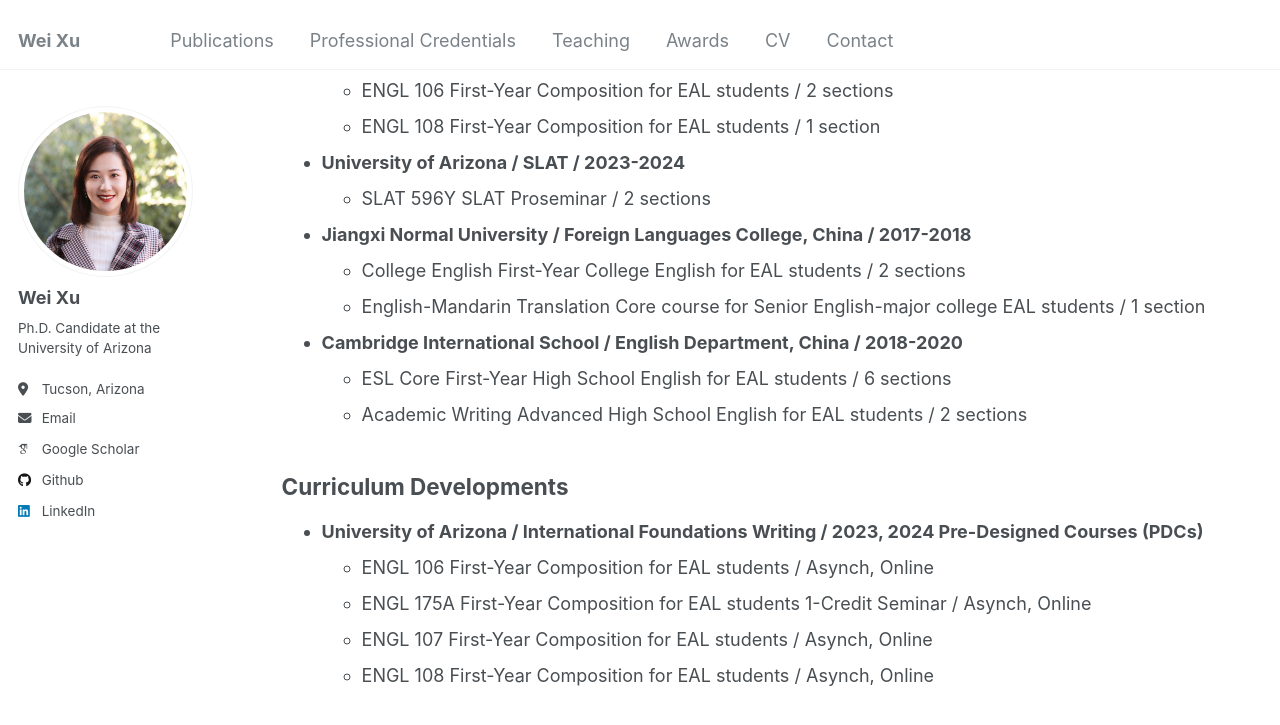
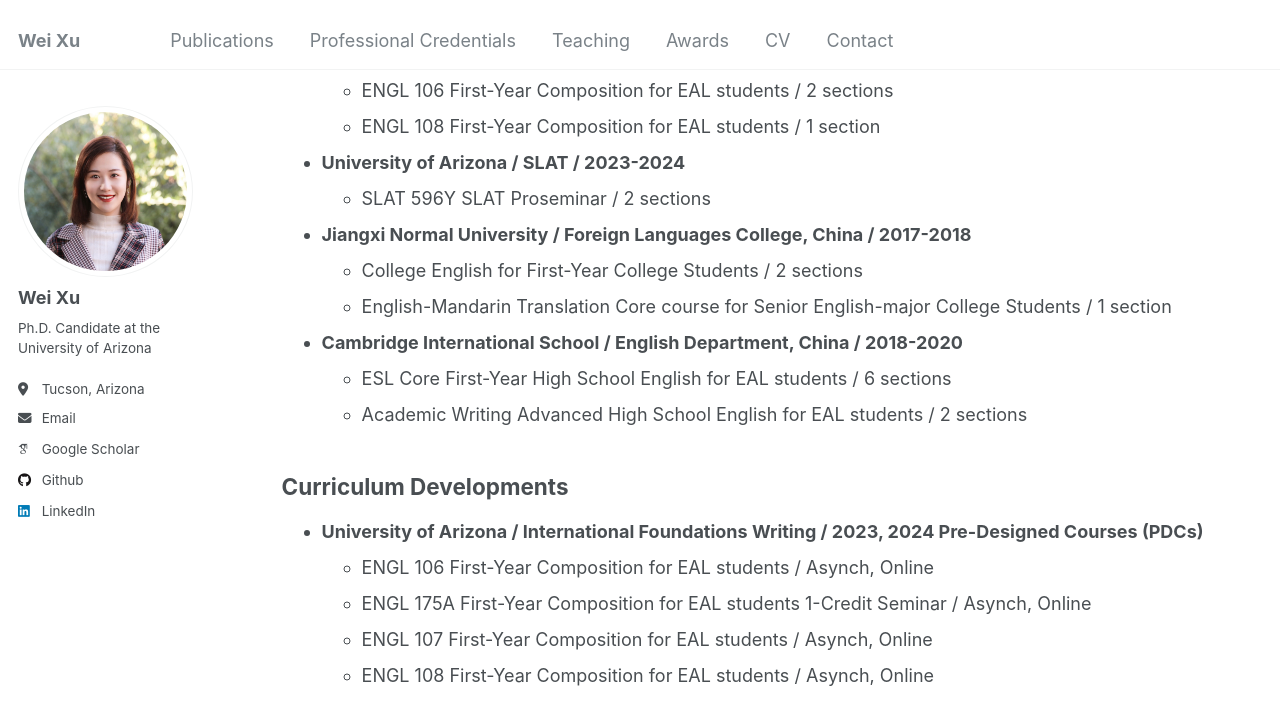
Before and after one commit to weixu-vivian/weixu-vivian.github.io, a Jekyll site: the page built from _pages/teaching.md, in a window 1280 px wide and 900 px high, scrolled down 327 px. Shown: the top 725 px of the window. Built offline with Jekyll 4.4.1, drawn with Linux system fonts in a browser that asks for light colours; some web fonts are replaced.

Commit message:
teaching.md

```diff
--- a/_pages/teaching.md
+++ b/_pages/teaching.md
@@ -20,8 +20,8 @@ author_profile: true
   * SLAT 596Y SLAT Proseminar / 2 sections
 
 * **Jiangxi Normal University / Foreign Languages College, China / 2017-2018**
-  * College English First-Year College English for EAL students / 2 sections
-  * English-Mandarin Translation Core course for Senior English-major college EAL students / 1 section
+  * College English for First-Year College Students / 2 sections
+  * English-Mandarin Translation Core course for Senior English-major College Students / 1 section
 
 * **Cambridge International School / English Department, China / 2018-2020**
   * ESL Core First-Year High School English for EAL students / 6 sections
```
